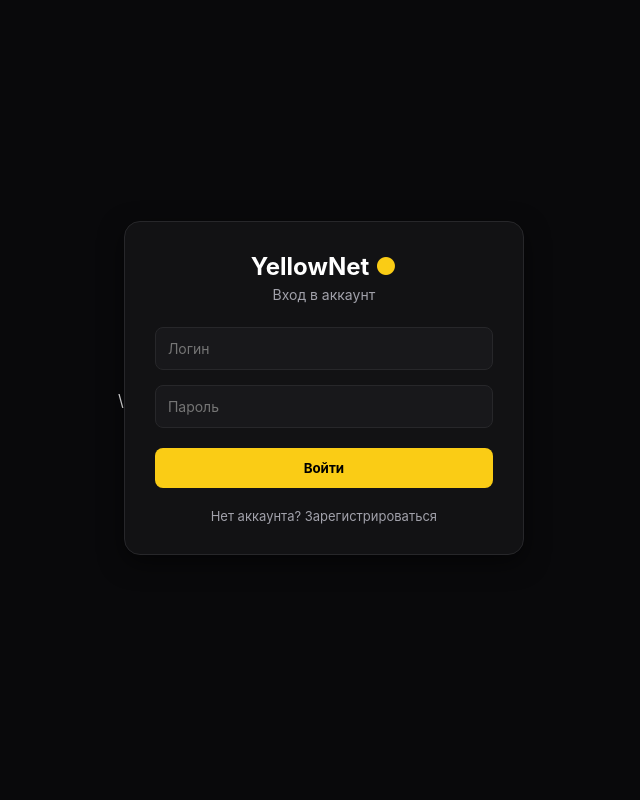
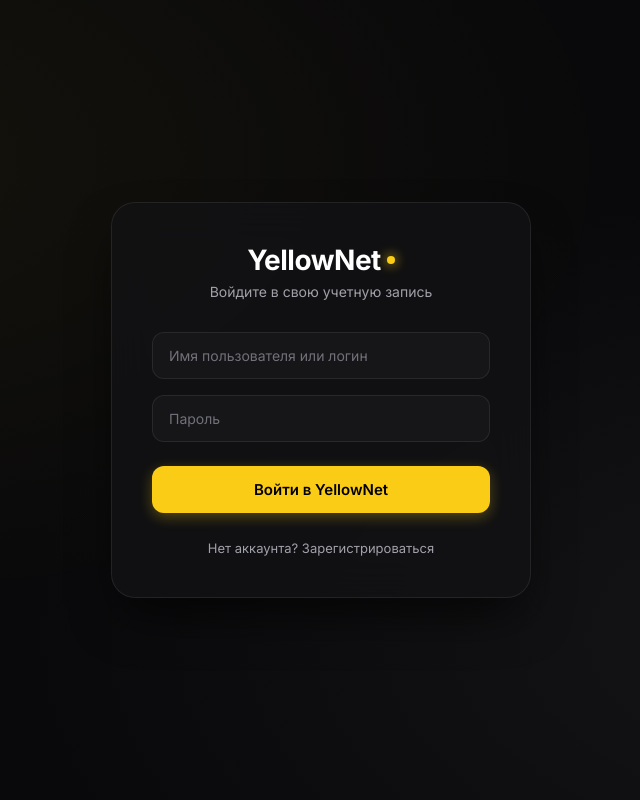
Before and after one commit to maro1131/yellow-net, a Flask app: page /login in a window 1280 px wide. Shown: the whole page, without its empty margins (319-959 px from the left). Run offline with Flask 3, Linux system fonts and the light colour scheme.

Commit message:
Update login.html

```diff
--- a/templates/login.html
+++ b/templates/login.html
@@ -1,62 +1,226 @@
-\<!DOCTYPE html>
+<!DOCTYPE html>
 <html lang="ru">
 <head>
     <meta charset="UTF-8">
     <meta name="viewport" content="width=device-width, initial-scale=1.0">
-    <title>YellowNet — Вход и Регистрация</title>
-    <link rel="stylesheet" href="{{ url_for('static', filename='style.css') }}">
+    <title>YellowNet — Платформа нового поколения</title>
+    <!-- Подключаем шрифт Inter для премиального вида -->
+    <link href="https://fonts.googleapis.com/css2?family=Inter:wght@400;500;600;700&display=swap" rel="stylesheet">
+    <style>
+        * {
+            box-sizing: border-box;
+            margin: 0;
+            padding: 0;
+            font-family: 'Inter', -apple-system, BlinkMacSystemFont, sans-serif;
+        }
+
+        body {
+            background-color: #09090b;
+            background-image:
+                radial-gradient(at 10% 20%, rgba(250, 204, 21, 0.05) 0px, transparent 50%),
+                radial-gradient(at 90% 80%, rgba(39, 39, 42, 0.4) 0px, transparent 50%);
+            color: #f4f4f5;
+            display: flex;
+            justify-content: center;
+            align-items: center;
+            height: 100vh;
+            overflow: hidden;
+        }
+
+        .auth-container {
+            width: 100%;
+            max-width: 420px;
+            padding: 40px;
+            background: rgba(18, 18, 20, 0.85);
+            backdrop-filter: blur(20px);
+            border: 1px solid rgba(255, 255, 255, 0.08);
+            border-radius: 24px;
+            box-shadow: 0 25px 50px -12px rgba(0, 0, 0, 0.7);
+            animation: fadeIn 0.5s ease-out;
+        }
+
+        @keyframes fadeIn {
+            from { opacity: 0; transform: translateY(10px); }
+            to { opacity: 1; transform: translateY(0); }
+        }
+
+        .brand-header {
+            text-align: center;
+            margin-bottom: 32px;
+        }
+
+        .brand-logo {
+            font-size: 28px;
+            font-weight: 700;
+            color: #ffffff;
+            letter-spacing: -0.5px;
+            display: inline-flex;
+            align-items: center;
+            gap: 6px;
+        }
+
+        .brand-dot {
+            width: 8px;
+            height: 8px;
+            background: #facc15;
+            border-radius: 50%;
+            box-shadow: 0 0 12px #facc15;
+        }
+
+        .brand-subtitle {
+            color: #a1a1aa;
+            font-size: 14px;
+            margin-top: 6px;
+            font-weight: 400;
+        }
+
+        .alert-error {
+            background: rgba(239, 68, 68, 0.1);
+            border: 1px solid rgba(239, 68, 68, 0.3);
+            color: #f87171;
+            padding: 12px 16px;
+            border-radius: 12px;
+            font-size: 13px;
+            margin-bottom: 20px;
+            text-align: center;
+            font-weight: 500;
+        }
+
+        .input-group {
+            margin-bottom: 16px;
+        }
+
+        .input-field {
+            width: 100%;
+            padding: 14px 16px;
+            background: rgba(24, 24, 27, 0.8);
+            border: 1px solid rgba(255, 255, 255, 0.08);
+            border-radius: 12px;
+            color: #fff;
+            font-size: 14px;
+            outline: none;
+            transition: all 0.2s ease;
+        }
+
+        .input-field::placeholder {
+            color: #71717a;
+        }
+
+        .input-field:focus {
+            border-color: #facc15;
+            background: rgba(24, 24, 27, 1);
+            box-shadow: 0 0 0 3px rgba(250, 204, 21, 0.15);
+        }
+
+        .btn-submit {
+            width: 100%;
+            padding: 14px;
+            background: #facc15;
+            color: #000000;
+            border: none;
+            border-radius: 12px;
+            font-weight: 600;
+            font-size: 15px;
+            cursor: pointer;
+            transition: all 0.2s ease;
+            margin-top: 8px;
+            box-shadow: 0 4px 14px rgba(250, 204, 21, 0.3);
+        }
+
+        .btn-submit:hover {
+            background: #eab308;
+            transform: translateY(-1px);
+            box-shadow: 0 6px 20px rgba(250, 204, 21, 0.4);
+        }
+
+        .btn-submit:active {
+            transform: translateY(0);
+        }
+
+        .switch-wrapper {
+            text-align: center;
+            margin-top: 24px;
+        }
+
+        .switch-link {
+            color: #a1a1aa;
+            font-size: 13px;
+            text-decoration: none;
+            transition: color 0.2s;
+        }
+
+        .switch-link:hover {
+            color: #facc15;
+            text-decoration: underline;
+        }
+
+        /* Плавное переключение форм */
+        .form-section {
+            display: none;
+            animation: fadeInOpacity 0.3s ease-in-out;
+        }
+
+        .form-section.active {
+            display: block;
+        }
+
+        @keyframes fadeInOpacity {
+            from { opacity: 0; }
+            to { opacity: 1; }
+        }
+    </style>
 </head>
-<body style="display: flex; justify-content: center; align-items: center; height: 100vh; background: #09090b; margin: 0;">
+<body>
 
-    <div class="card" style="width: 100%; max-width: 400px; padding: 30px; background: #121214; border: 1px solid #27272a; border-radius: 16px; box-shadow: 0 8px 24px rgba(0,0,0,0.5);">
+    <div class="auth-container">
 
-        <div style="text-align: center; margin-bottom: 24px;">
-            <h2 style="color: #fff; margin-bottom: 5px;">YellowNet <span style="color: #facc15;">●</span></h2>
-            <p id="formSubtitle" style="color: #a1a1aa; font-size: 14px;">Вход в аккаунт</p>
+        <div class="brand-header">
+            <div class="brand-logo">YellowNet<span class="brand-dot"></span></div>
+            <div class="brand-subtitle" id="formSubtitle">Войдите в свою учетную запись</div>
         </div>
 
         {% if error %}
-            <div style="background: rgba(239, 68, 68, 0.1); border: 1px solid #ef4444; color: #ef4444; padding: 10px; border-radius: 8px; font-size: 13px; margin-bottom: 15px; text-align: center;">
+            <div class="alert-error">
                 {{ error }}
             </div>
         {% endif %}
 
         <!-- ФОРМА ВХОДА -->
-        <form id="loginForm" action="/login" method="POST">
-            <div style="margin-bottom: 15px;">
-                <input type="text" name="username" class="input-field" placeholder="Логин" required style="width: 100%; padding: 12px; background: #18181b; border: 1px solid #27272a; border-radius: 8px; color: #fff; box-sizing: border-box;">
+        <form id="loginForm" class="form-section active" action="/login" method="POST">
+            <div class="input-group">
+                <input type="text" name="username" class="input-field" placeholder="Имя пользователя или логин" required autocomplete="username">
             </div>
 
-            <div style="margin-bottom: 20px;">
-                <input type="password" name="password" class="input-field" placeholder="Пароль" required style="width: 100%; padding: 12px; background: #18181b; border: 1px solid #27272a; border-radius: 8px; color: #fff; box-sizing: border-box;">
+            <div class="input-group">
+                <input type="password" name="password" class="input-field" placeholder="Пароль" required autocomplete="current-password">
             </div>
 
-            <button type="submit" class="btn-yellow" style="width: 100%; padding: 12px; background: #facc15; border: none; border-radius: 8px; font-weight: bold; cursor: pointer; color: #000;">Войти</button>
+            <button type="submit" class="btn-submit">Войти в YellowNet</button>
         </form>
 
-        <!-- ФОРМА РЕГИСТРАЦИИ (скрыта по умолчанию) -->
-        <form id="registerForm" action="/register" method="POST" style="display: none;">
-            <div style="margin-bottom: 12px;">
-                <input type="text" name="username" class="input-field" placeholder="Придумайте логин" required style="width: 100%; padding: 12px; background: #18181b; border: 1px solid #27272a; border-radius: 8px; color: #fff; box-sizing: border-box;">
+        <!-- ФОРМА РЕГИСТРАЦИИ -->
+        <form id="registerForm" class="form-section" action="/register" method="POST">
+            <div class="input-group">
+                <input type="text" name="username" class="input-field" placeholder="Придумайте уникальный логин" required>
             </div>
 
-            <div style="margin-bottom: 12px;">
-                <input type="email" name="email" class="input-field" placeholder="Ваш Email" required style="width: 100%; padding: 12px; background: #18181b; border: 1px solid #27272a; border-radius: 8px; color: #fff; box-sizing: border-box;">
+            <div class="input-group">
+                <input type="email" name="email" class="input-field" placeholder="Электронная почта" required>
             </div>
 
-            <div style="margin-bottom: 12px;">
-                <input type="text" name="phone" class="input-field" placeholder="Номер телефона" required style="width: 100%; padding: 12px; background: #18181b; border: 1px solid #27272a; border-radius: 8px; color: #fff; box-sizing: border-box;">
+            <div class="input-group">
+                <input type="text" name="phone" class="input-field" placeholder="Номер телефона" required>
             </div>
 
-            <div style="margin-bottom: 20px;">
-                <input type="password" name="password" class="input-field" placeholder="Придумайте пароль" required style="width: 100%; padding: 12px; background: #18181b; border: 1px solid #27272a; border-radius: 8px; color: #fff; box-sizing: border-box;">
+            <div class="input-group">
+                <input type="password" name="password" class="input-field" placeholder="Надежный пароль" required>
             </div>
 
-            <button type="submit" class="btn-yellow" style="width: 100%; padding: 12px; background: #facc15; border: none; border-radius: 8px; font-weight: bold; cursor: pointer; color: #000;">Зарегистрироваться</button>
+            <button type="submit" class="btn-submit">Создать аккаунт</button>
         </form>
 
-        <div style="text-align: center; margin-top: 20px;">
-            <a href="#" onclick="toggleAuth(event)" id="switchText" style="color: #a1a1aa; font-size: 13px; text-decoration: none;">Нет аккаунта? Зарегистрироваться</a>
+        <div class="switch-wrapper">
+            <a href="#" onclick="toggleAuth(event)" id="switchText" class="switch-link">Нет аккаунта? Зарегистрироваться</a>
         </div>
 
     </div>
@@ -72,14 +236,14 @@
             const switchText = document.getElementById('switchText');
 
             if (isLogin) {
-                loginForm.style.display = 'block';
-                registerForm.style.display = 'none';
-                subtitle.innerText = 'Вход в аккаунт';
+                loginForm.classList.add('active');
+                registerForm.classList.remove('active');
+                subtitle.innerText = 'Войдите в свою учетную запись';
                 switchText.innerText = 'Нет аккаунта? Зарегистрироваться';
             } else {
-                loginForm.style.display = 'none';
-                registerForm.style.display = 'block';
-                subtitle.innerText = 'Регистрация в YellowNet';
+                loginForm.classList.remove('active');
+                registerForm.classList.add('active');
+                subtitle.innerText = 'Создайте профиль в YellowNet';
                 switchText.innerText = 'Уже есть аккаунт? Войти';
             }
         }
```
